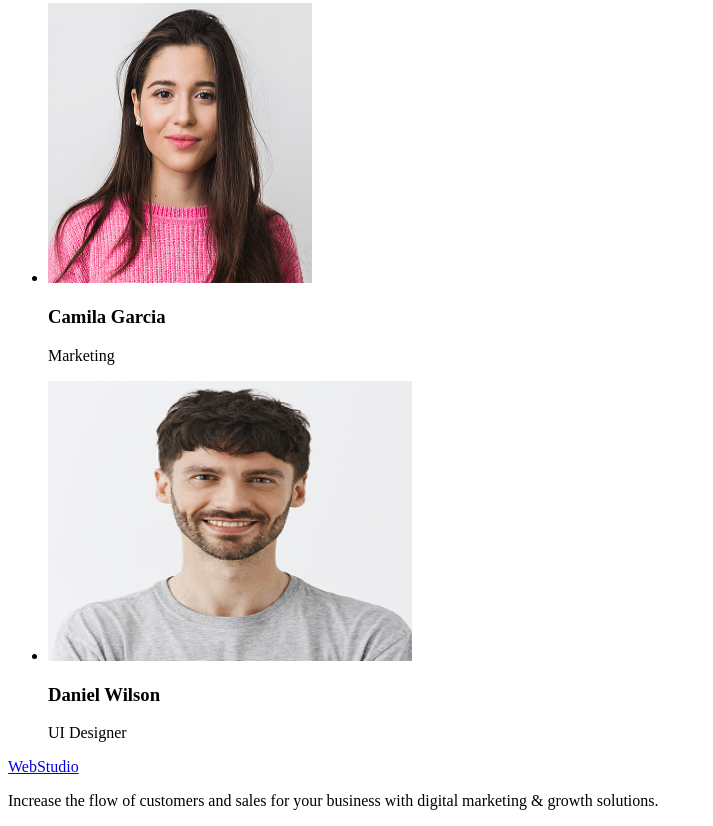
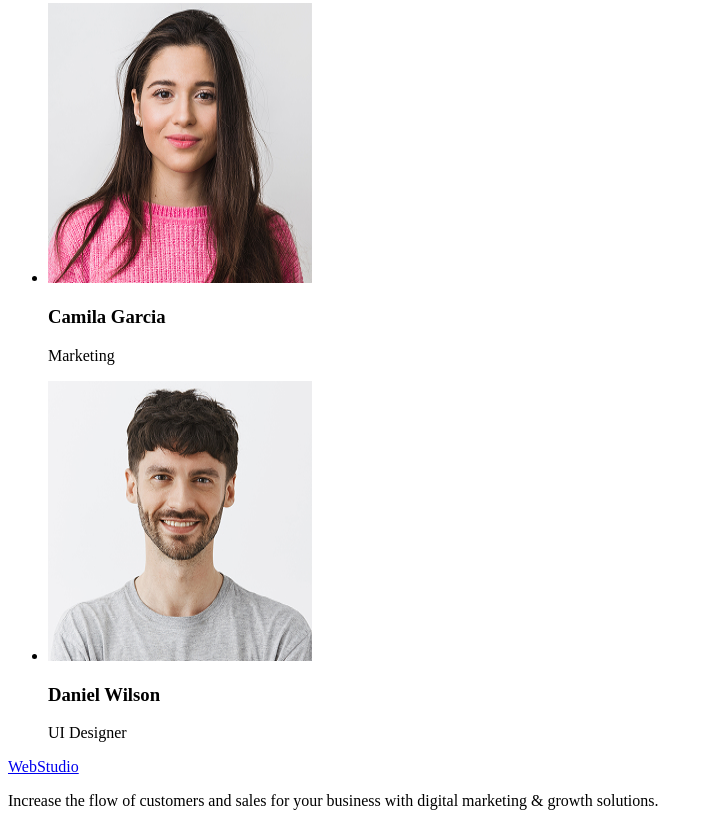
Before and after one commit to chernovetskiy96-commits/goit-markup-hw-01, a plain HTML site: page index.html in a window 1280 px wide. Shown: the part 1365-2191 px from the top of the page, without its empty margins (0-713 px from the left). Drawn offline with Linux system fonts and the light colour scheme.

Commit message:
edit index.html file

```diff
--- a/index.html
+++ b/index.html
@@ -114,7 +114,7 @@
             <img
               src="./images/Daniel2.jpg"
               alt="foto Daniel Wilson"
-              width="364"
+              width="264"
               height="280"
             />
             <h3>Daniel Wilson</h3>
```
